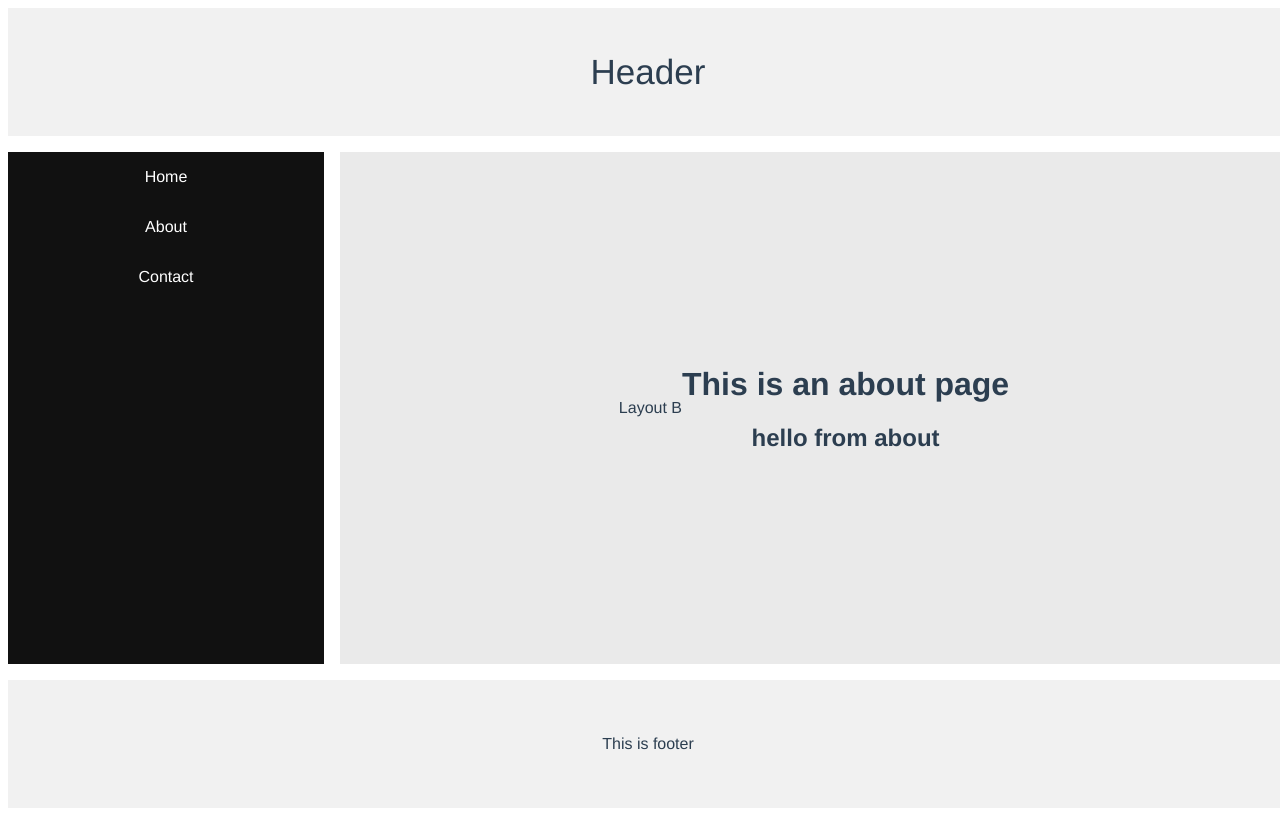
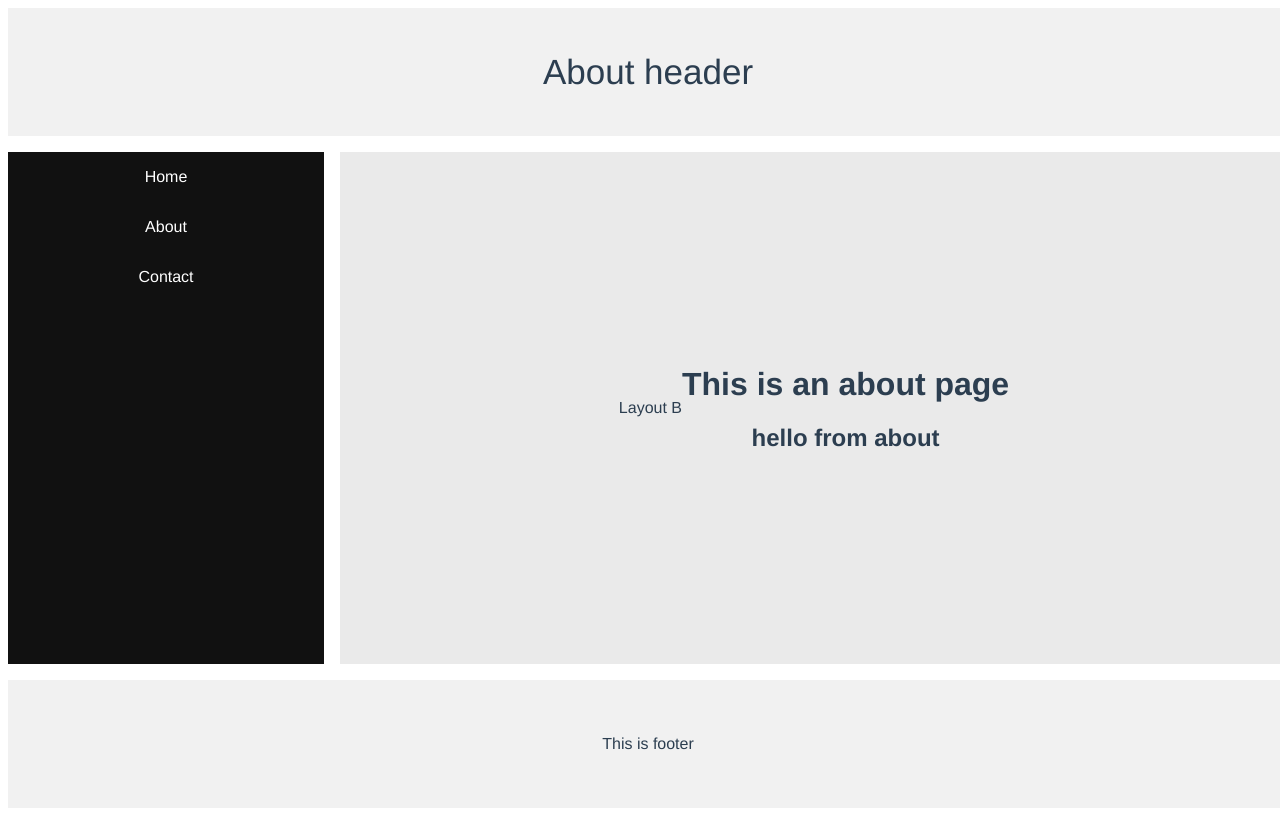
Before and after one commit to hienhp/layout_sample, a Vue app: page /about in a window 1280 px wide. Built offline with nearby package versions, Linux system fonts and the light colour scheme.

Commit message:
Iss4: resolve problem of dynamic layout

```diff
--- a/src/App.vue
+++ b/src/App.vue
@@ -1,18 +1,22 @@
 <template>
   <div id='app'>
-    <component :is='layout'>
-      <router-view :layout.sync='layout' />
+    <component :is="$route.meta.layout || 'div'">
+      <template v-for='slot in $route.meta.slots' v-slot:[slot.name]>
+        <component :is='slot.component' :key='slot.name'></component>
+      </template>
+      <!--      <router-view :layout.sync='layout' />-->
+      <router-view />
     </component>
   </div>
 </template>
 <script>
 export default {
-  name: 'App',
-  data() {
-    return {
-      layout: 'div'
-    }
-  }
+  name: 'App'
+  // data() {
+  //   return {
+  //     layout: 'div'
+  //   }
+  // }
 }
 </script>
 <style>
--- /dev/null
+++ b/src/components/OtherFooter.vue
@@ -0,0 +1,9 @@
+<template>
+  <div> Footer for contact</div>
+</template>
+
+<script>
+export default {
+  name: 'OtherFooter'
+}
+</script>
--- /dev/null
+++ b/src/components/OtherHeader.vue
@@ -0,0 +1,9 @@
+<template>
+  <div>About header</div>
+</template>
+
+<script>
+export default {
+  name: 'OtherHeader'
+}
+</script>
--- a/src/router/index.js
+++ b/src/router/index.js
@@ -1,6 +1,8 @@
 import Vue from 'vue'
 import VueRouter from 'vue-router'
 import Home from '../views/Home.vue'
+import LayoutA from '@/layouts/LayoutA'
+import LayoutB from '@/layouts/LayoutB'
 
 Vue.use(VueRouter)
 
@@ -8,7 +10,10 @@ const routes = [
   {
     path: '/',
     name: 'Home',
-    component: Home
+    component: Home,
+    meta: {
+      layout: LayoutA
+    }
   },
   {
     path: '/about',
@@ -17,12 +22,24 @@ const routes = [
     // this generates a separate chunk (about.[hash].js) for this route
     // which is lazy-loaded when the route is visited.
     component: () =>
-      import(/* webpackChunkName: "about" */ '../views/About.vue')
+      import(/* webpackChunkName: "about" */ '../views/About.vue'),
+    meta: {
+      layout: LayoutB,
+      slots: [
+        { name: 'header', component: () => import('../components/OtherHeader.vue') }
+      ]
+    }
   },
   {
     path: '/contact',
     name: 'Contact',
-    component: () => import('../views/Contact.vue')
+    component: () => import('../views/Contact.vue'),
+    meta: {
+      layout: LayoutB,
+      slots: [
+        { name: 'footer', component: () => import('../components/OtherFooter.vue') }
+      ]
+    }
   }
 ]
 
--- a/src/views/About.vue
+++ b/src/views/About.vue
@@ -8,7 +8,7 @@
 </template>
 
 <script>
-import LayoutB from '@/layouts/LayoutB.vue'
+// import LayoutB from '@/layouts/LayoutB.vue'
 
 export default {
   name: 'About',
@@ -19,7 +19,7 @@ export default {
     }
   },
   created() {
-    this.$emit('update:layout', LayoutB)
+    // this.$emit('update:layout', LayoutB)
 
     setTimeout(() => {
       this.msg = 'hello from about'
```
